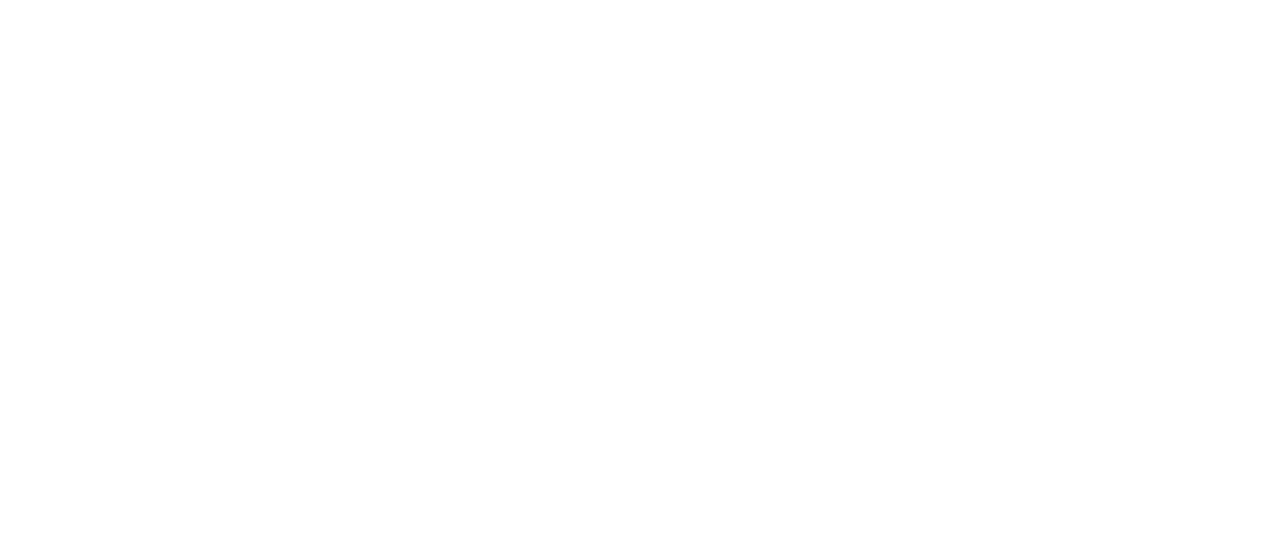
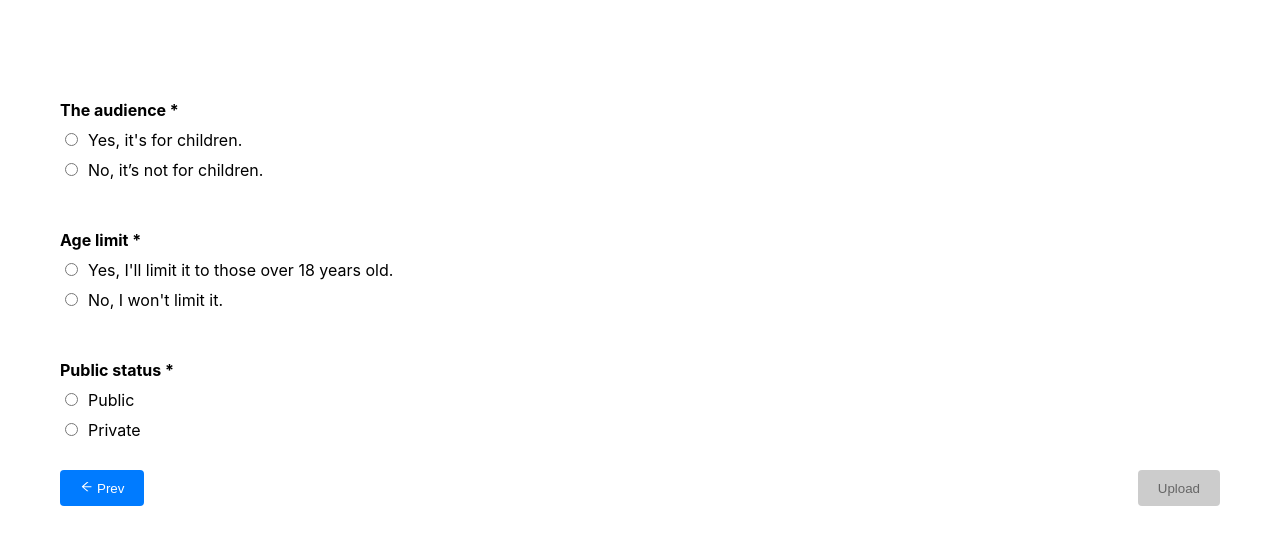
Before and after one commit to cej3827/AVIVE, a React (Create React App) app in the folder avive/: page /upload2 in a window 1280 px wide. Before the commit this address had no page. Shown: the top 544 px of the page. Built offline with nearby package versions, Linux system fonts and the light colour scheme.

Commit message:
업로드 완성, 플레이리스트, 홈탭

```diff
--- a/avive/src/App.js
+++ b/avive/src/App.js
@@ -12,6 +12,7 @@ import WatchPage from './component/page/WatchPage';
 import ScrollToTop from './component/ScrollTop';
 import ProfilePage from './component/page/ProfilePage';
 import UploadPage from './component/page/UploadPage';
+import UploadPage2 from './component/page/UploadPage2';
 
 
 function App(props) {
@@ -27,6 +28,7 @@ function App(props) {
         <Route path="/my-profile" element={<ProfilePage />} />
         <Route path="/my-channel" element={<ChannelPage />} />
         <Route path="/upload" element={<UploadPage />} />
+        <Route path="/upload2" element={<UploadPage2 />} />
       </Routes>
     </BrowserRouter>
   );
--- a/avive/src/component/page/UploadPage.jsx
+++ b/avive/src/component/page/UploadPage.jsx
@@ -1,29 +1,29 @@
-// import React from 'react';
 import styled from 'styled-components';
-import React, { useState } from 'react';
-import { useLocation } from 'react-router-dom';
-import { useNavigate } from 'react-router-dom';
+import React, { useState, useEffect } from 'react';
+import { useLocation, useNavigate } from 'react-router-dom';
 import { AiOutlineClose, AiOutlineArrowRight } from 'react-icons/ai';
 
 const UploadPageWrapper = styled.div`
   display: flex;
   flex-direction: column;
-  align-items: center;
-  justify-content: center;
-  height: 100vh;
+  padding: 60px;
+  position: relative;
 `;
 
-const UploadForm = styled.form`
-  width: 400px;
-  padding: 20px;
-  border: 1px solid #ccc;
-  border-radius: 8px;
-  background-color: #fff;
+const FormWrapper = styled.div`
+  display: flex;
+  flex-direction: column;
+  flex: 1;
+  padding-left: 100px;
+  padding-top: 40px;
 `;
 
-const FormTitle = styled.h2`
-  font-size: 24px;
-  margin-bottom: 20px;
+const SideWrapper = styled.div`
+  position: absolute;
+  top: 150px;
+  right: 300px;
+  width: 25%;
+  flex-direction: column;
 `;
 
 const FormLabel = styled.label`
@@ -33,19 +33,23 @@ const FormLabel = styled.label`
 `;
 
 const FormInput = styled.input`
-  width: 100%;
+  width: 370px;
   padding: 10px;
   margin-bottom: 20px;
   border: 1px solid #ccc;
   border-radius: 4px;
+  font-size: 15px;
 `;
 
 const FormTextArea = styled.textarea`
-  width: 100%;
+  width: 30%;
+  height: 100px;
+  resize: none;
   padding: 10px;
   margin-bottom: 20px;
   border: 1px solid #ccc;
   border-radius: 4px;
+  font-size: 15px;
 `;
 
 const FormUploadButton = styled.input`
@@ -54,16 +58,25 @@ const FormUploadButton = styled.input`
 
 const ThumbnailButton = styled.label`
   display: inline-block;
+  width: 12%;
   padding: 10px 20px;
   background-color: #007bff;
   color: #fff;
   border: none;
   border-radius: 4px;
   cursor: pointer;
+  margin-bottom: 20px;
+`;
+
+const ThumbnailPreview = styled.img`
+  max-width: 300px;
+  height: auto;
+  margin-bottom: 20px;
 `;
 
 const FormDropdown = styled.select`
   width: 100%;
+  height: 30px;
   padding: 10px;
   margin-bottom: 20px;
   border: 1px solid #ccc;
@@ -85,11 +98,11 @@ const CloseButton = styled(AiOutlineClose)`
 
 const NextButton = styled.button`
   padding: 10px 20px;
-  background-color: #007bff;
-  color: #fff;
+  background-color: ${props => props.disabled ? '#ccc' : '#007bff'};
+  color: ${props => props.disabled ? '#666' : '#fff'};
   border: none;
   border-radius: 4px;
-  cursor: pointer;
+  cursor: ${props => props.disabled ? 'not-allowed' : 'pointer'};
 `;
 
 const UploadPage = () => {
@@ -97,10 +110,34 @@ const UploadPage = () => {
     title: '',
     description: '',
     thumbnail: null,
+    thumbnailPreview: '',
     playlist: '',
     category: '',
     hashtags: '',
   });
+
+  const [isFormValid, setIsFormValid] = useState(false);
+
+  const playlists = [
+    { id: 1, name: 'Playlist 1' },
+    { id: 2, name: 'Playlist 2' },
+    { id: 3, name: 'Playlist 3' },
+  ];
+
+  const categories = [
+    { id: 1, name: 'Category 1' },
+    { id: 2, name: 'Category 2' },
+    { id: 3, name: 'Category 3' },
+  ];
+
+  useEffect(() => {
+    const { title, description, thumbnail, playlist, category, hashtags } = videoInfo;
+    if (title && description && thumbnail && playlist && category && hashtags) {
+      setIsFormValid(true);
+    } else {
+      setIsFormValid(false);
+    }
+  }, [videoInfo]);
 
   const handleChange = (e) => {
     const { name, value } = e.target;
@@ -112,25 +149,30 @@ const UploadPage = () => {
 
   const handleThumbnailChange = (e) => {
     const file = e.target.files[0];
+    const reader = new FileReader();
+    reader.onloadend = () => {
       setVideoInfo({
         ...videoInfo,
         thumbnail: file,
+        thumbnailPreview: reader.result,
       });
+    };
+    if (file) {
+      reader.readAsDataURL(file);
+    }
   };
 
   const handleSubmit = (e) => {
     e.preventDefault();
-        // 업로드 처리 로직 구현
-        console.log('Uploaded video info:', videoInfo);
-        // 다음 페이지로 넘어가는 로직 추가
+    if (isFormValid) {
+      // 다음 페이지로 이동
+      navigate('/upload2', { state: videoInfo });
+    }
   };
 
-    const location = useLocation()
+  const location = useLocation();
   const file = location.state;
 
-    // const handleUpload = () => {
-    //     console.log('Uploading file:', file);
-    // };
   const navigate = useNavigate();
   const handleCloseButtonClick = () => {
     navigate(-1);  //이전 페이지로 이동
@@ -139,11 +181,9 @@ const UploadPage = () => {
   return (
     <UploadPageWrapper>
       <p>Selected file: {file.name}</p>
-        <UploadForm onSubmit={handleSubmit}>
       <CloseButton onClick={handleCloseButtonClick} />
-        {/* <CloseButton /> */}
-        <FormTitle>Upload Video</FormTitle>
-        <FormLabel>Title</FormLabel>
+      <FormWrapper>
+        <FormLabel>* Title</FormLabel>
         <FormInput
           type="text"
           name="title"
@@ -151,14 +191,14 @@ const UploadPage = () => {
           onChange={handleChange}
           required
         />
-        <FormLabel>Description</FormLabel>
+        <FormLabel>* Description</FormLabel>
         <FormTextArea
           name="description"
           value={videoInfo.description}
           onChange={handleChange}
           required
         />
-        <FormLabel>Thumbnail</FormLabel>
+        <FormLabel>* Thumbnail</FormLabel>
         <ThumbnailButton>
           Choose Thumbnail
           <FormUploadButton
@@ -167,7 +207,12 @@ const UploadPage = () => {
             onChange={handleThumbnailChange}
           />
         </ThumbnailButton>
-        <FormLabel>Playlist</FormLabel>
+        {videoInfo.thumbnailPreview && (
+          <ThumbnailPreview src={videoInfo.thumbnailPreview} alt="Thumbnail Preview" />
+        )}
+      </FormWrapper>
+      <SideWrapper>
+        <FormLabel>* Playlist</FormLabel>
         <FormDropdown
           name="playlist"
           value={videoInfo.playlist}
@@ -175,9 +220,11 @@ const UploadPage = () => {
           required
         >
           <option value="">Select Playlist</option>
-          {/* 플레이리스트 옵션들 */}
+          {playlists.map(playlist => (
+            <option key={playlist.id} value={playlist.name}>{playlist.name}</option>
+          ))}
         </FormDropdown>
-        <FormLabel>Category</FormLabel>
+        <FormLabel>* Category</FormLabel>
         <FormDropdown
           name="category"
           value={videoInfo.category}
@@ -185,9 +232,11 @@ const UploadPage = () => {
           required
         >
           <option value="">Select Category</option>
-          {/* 카테고리 옵션들 */}
+          {categories.map(category => (
+            <option key={category.id} value={category.name}>{category.name}</option>
+          ))}
         </FormDropdown>
-        <FormLabel>Hashtags</FormLabel>
+        <FormLabel>* Hashtags</FormLabel>
         <FormInput
           type="text"
           name="hashtags"
@@ -195,12 +244,12 @@ const UploadPage = () => {
           onChange={handleChange}
           required
         />
+      </SideWrapper>
       <FormButtonWrapper>
-          <NextButton type="submit">
+        <NextButton type="submit" onClick={handleSubmit} disabled={!isFormValid}>
           Next <AiOutlineArrowRight />
         </NextButton>
       </FormButtonWrapper>
-      </UploadForm>
     </UploadPageWrapper>
   );
 };
--- /dev/null
+++ b/avive/src/component/page/UploadPage2.jsx
@@ -0,0 +1,186 @@
+import styled from 'styled-components';
+import React, { useState, useEffect } from 'react';
+import { useNavigate, useLocation } from 'react-router-dom';
+import { AiOutlineArrowLeft} from 'react-icons/ai';
+
+const UploadPage2Wrapper = styled.div`
+  display: flex;
+  flex-direction: column;
+  padding: 60px;
+  position: relative;
+  // border: solid 1px;
+`;
+
+const FormWrapper = styled.div`
+  display: flex;
+  flex-direction: column;
+  padding-top: 40px;
+`;
+
+const FormLabel = styled.label`
+  display: block;
+  margin-bottom: 10px;
+  font-weight: bold;
+`;
+
+const Choice = styled.label`
+  display: block;
+  margin-bottom: 10px;
+`;
+
+const FormRadio = styled.input`
+  margin-right: 10px;
+`;
+
+const FormButtonWrapper = styled.div`
+  display: flex;
+  justify-content: space-between;
+  margin-top: 20px;
+`;
+
+const PrevButton = styled.button`
+  padding: 10px 20px;
+  background-color: #007bff;
+  color: #fff;
+  border: none;
+  border-radius: 4px;
+  cursor: pointer;
+`;
+
+const UploadButton = styled.button`
+  padding: 10px 20px;
+  background-color: ${props => props.disabled ? '#ccc' : '#007bff'};
+  color: ${props => props.disabled ? '#666' : '#fff'};
+  border: none;
+  border-radius: 4px;
+  cursor: ${props => props.disabled ? 'not-allowed' : 'pointer'};
+`;
+
+const UploadPage2 = () => {
+  const [settings, setSettings] = useState({
+    audience: '',
+    ageLimit: '',
+    publicStatus: '',
+  });
+
+  const [isFormValid, setIsFormValid] = useState(false);
+
+  const navigate = useNavigate();
+  // const location = useLocation();
+  // const videoInfo = location.state;
+
+  useEffect(() => {
+    const { audience, ageLimit, publicStatus } = settings;
+    if (audience && ageLimit && publicStatus) {
+      setIsFormValid(true);
+    } else {
+      setIsFormValid(false);
+    }
+  }, [settings]);
+
+  const handleChange = (e) => {
+    const { name, value } = e.target;
+    setSettings({
+      ...settings,
+      [name]: value,
+    });
+  };
+
+  const handlePrev = () => {
+    navigate(-1);
+  };
+
+  const handleUpload = () => {
+    //업로드
+  };
+
+  return (
+    <UploadPage2Wrapper>
+      <FormWrapper>
+        <FormLabel>
+          The audience *
+        </FormLabel>
+        <Choice>
+          <FormRadio
+            type="radio"
+            name="audience"
+            value="children"
+            checked={settings.audience === 'children'}
+            onChange={handleChange}
+          />
+          Yes, it's for children.
+        </Choice>
+        <Choice>
+          <FormRadio
+            type="radio"
+            name="audience"
+            value="notChildren"
+            checked={settings.audience === 'notChildren'}
+            onChange={handleChange}
+          />
+          No, it’s not for children.
+        </Choice>
+      </FormWrapper>
+      <FormWrapper>
+        <FormLabel>
+          Age limit *
+        </FormLabel>
+        <Choice>
+          <FormRadio
+            type="radio"
+            name="ageLimit"
+            value="over18"
+            checked={settings.ageLimit === 'over18'}
+            onChange={handleChange}
+          />
+          Yes, I'll limit it to those over 18 years old.
+        </Choice>
+        <Choice>
+          <FormRadio
+            type="radio"
+            name="ageLimit"
+            value="noLimit"
+            checked={settings.ageLimit === 'noLimit'}
+            onChange={handleChange}
+          />
+          No, I won't limit it.
+        </Choice>
+      </FormWrapper>
+      <FormWrapper>
+        <FormLabel>
+          Public status *
+        </FormLabel>
+        <Choice>
+          <FormRadio
+            type="radio"
+            name="publicStatus"
+            value="public"
+            checked={settings.publicStatus === 'public'}
+            onChange={handleChange}
+          />
+          Public
+        </Choice>
+        <Choice>
+          <FormRadio
+            type="radio"
+            name="publicStatus"
+            value="private"
+            checked={settings.publicStatus === 'private'}
+            onChange={handleChange}
+          />
+          Private
+        </Choice>
+      </FormWrapper>
+      <FormButtonWrapper>
+        <PrevButton onClick={handlePrev}>
+          <AiOutlineArrowLeft /> Prev
+        </PrevButton>
+        <UploadButton onClick={handleUpload} disabled={!isFormValid}>
+          Upload
+        </UploadButton>
+      </FormButtonWrapper>
+    </UploadPage2Wrapper>
+  );
+};
+
+export default UploadPage2;
```
Also changed, not shown: avive/src/component/list/PlaylistItem.jsx (+106 -13 lines), avive/src/component/list/PlaylistList.jsx (+12 -9 lines), avive/src/component/page/ChannelPage.jsx (+22 -1 lines), avive/src/component/page/ProfilePage.jsx (+14 -15 lines), avive/src/component/ui/HomeTabContent.jsx (+36 -25 lines). Lines whose indentation alone changed are shown as unchanged.
